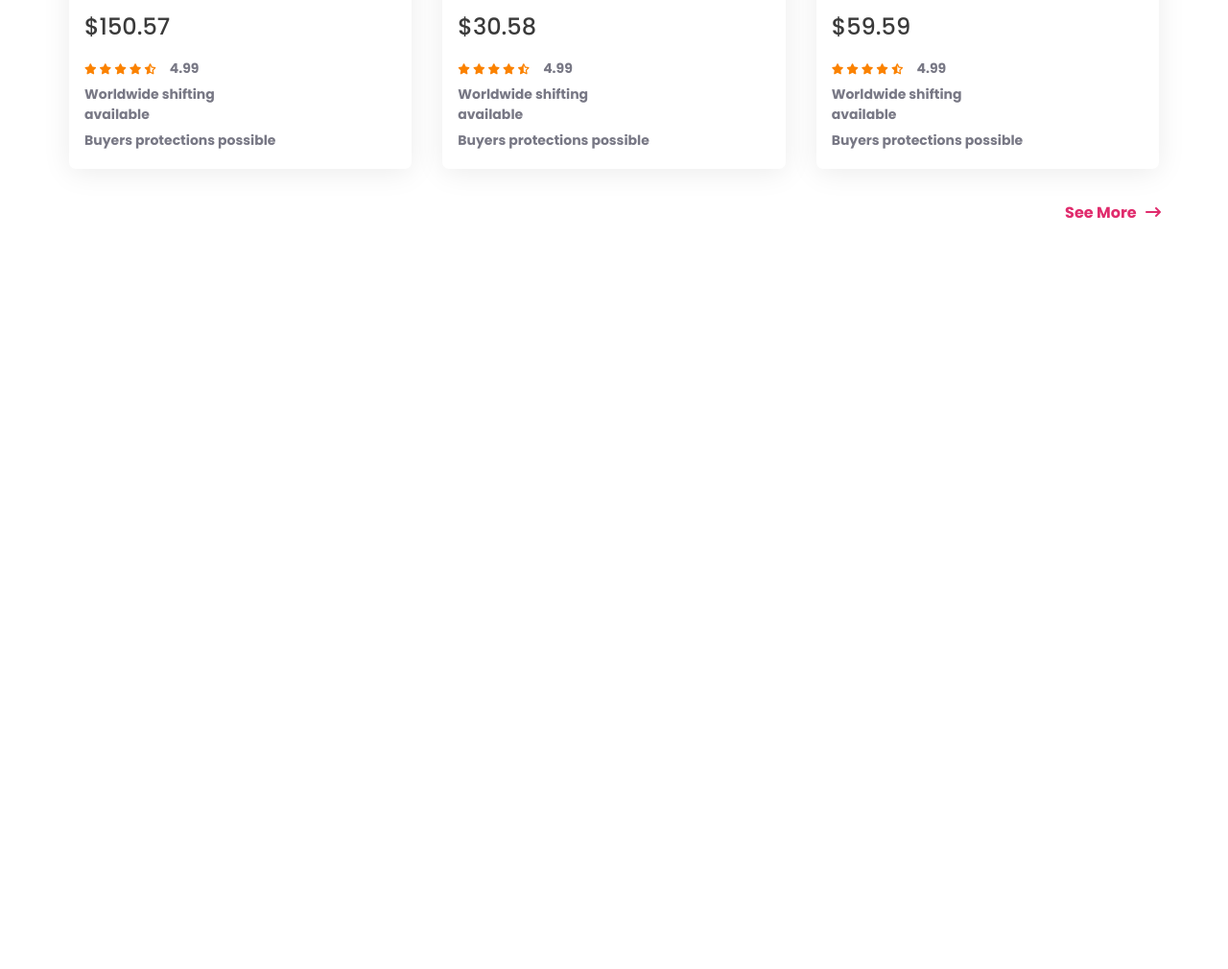
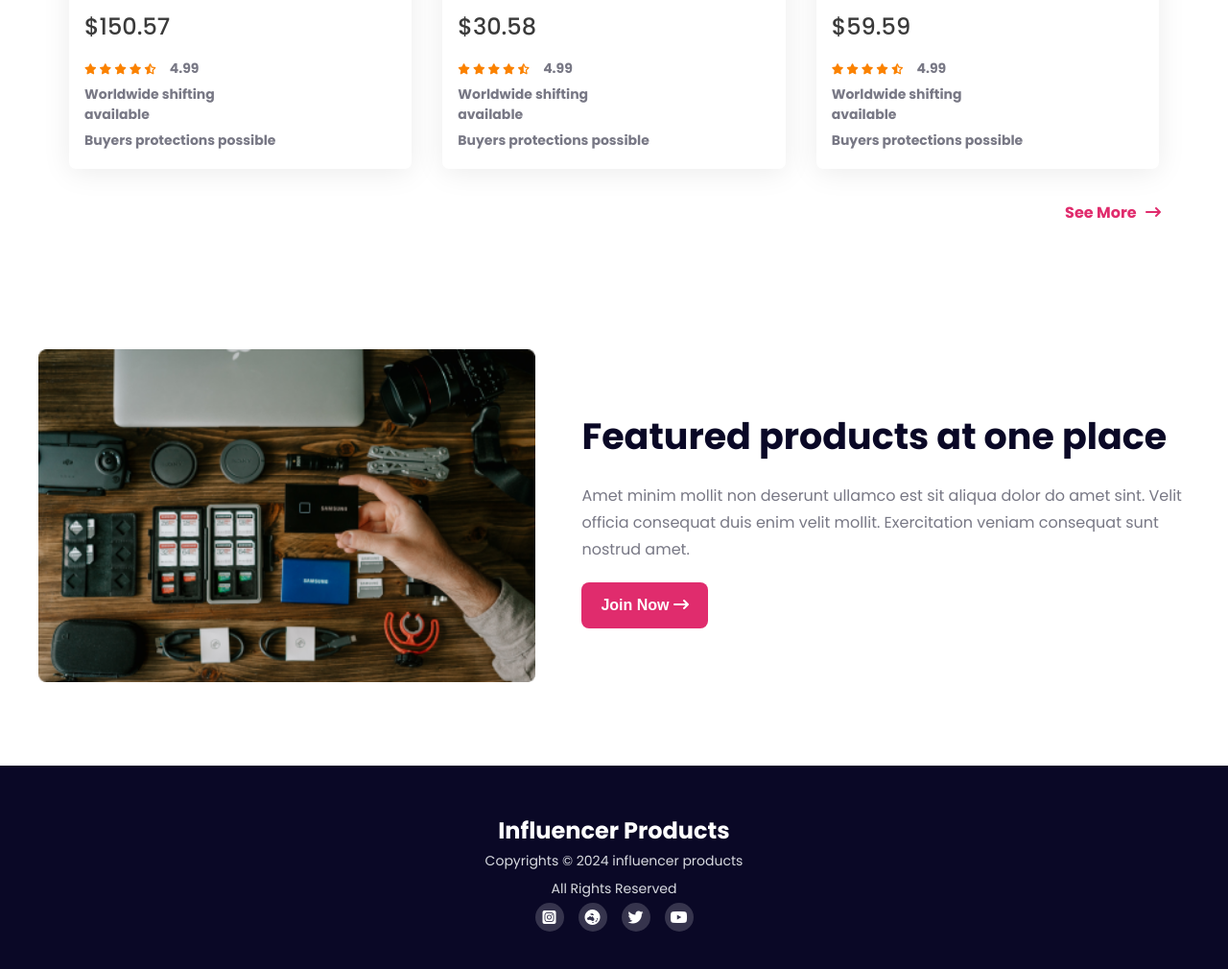
Before and after one commit to Dev-Zual/influencer-gear, a plain HTML site: page index.html in a window 1280 px wide. Shown: the part 2466-3476 px from the top of the page at 96% size. Before the commit the page ends 2750 px from the top, so only its background shows below. Drawn offline with Linux system fonts and the light colour scheme.

Commit message:
footer area done

```diff
--- a/css/main.css
+++ b/css/main.css
@@ -45,6 +45,7 @@ body {
   font-size: 1rem;
   border: none;
   border-radius: 8px;
+  cursor: pointer;
 }
 /** header area styles */
 .header-area {
@@ -123,7 +124,7 @@ section.logos-area {
   margin-top: 6rem;
   margin-bottom: 4rem;
 }
-/* collections area  */
+/** collections area  */
 section.collection-area {
   padding-bottom: 50px;
 }
@@ -201,3 +202,78 @@ h3.price {
 .see-more-btn a i {
   margin-left: 6px;
 }
+/** featured area  */
+.featured-area {
+  display: flex;
+  gap: 3rem;
+  align-items: center;
+  justify-content: space-between;
+  padding: 80px 0px;
+}
+
+.featured-img {
+  width: 45%;
+}
+
+.featured-text {
+  width: 55%;
+}
+
+.featured-img img {
+  width: 100%;
+}
+
+.featured-text h1 {
+  font-size: 2.375rem;
+  color: #0a0826;
+  font-weight: 700;
+}
+
+.featured-text p {
+  padding: 20px 0;
+  line-height: 1.75rem;
+  font-size: 1rem;
+  font-weight: 400;
+  color: var(--third-text-color);
+}
+/** footer area  */
+footer {
+  background: #0a0826;
+  color: #fff;
+  padding: 50px 0px;
+}
+
+.footer-area {
+  text-align: center;
+}
+
+.footer-area h1 {
+  font-size: 1.5rem;
+  font-weight: 700;
+}
+
+.footer-area p {
+  color: #d9dbe1;
+  font-size: 0.875rem;
+  padding: 4px 0px;
+}
+
+.social-icons {
+  display: flex;
+  justify-content: center;
+  gap: 15px;
+  align-items: center;
+  font-size: 1rem;
+}
+
+.social-icon {
+  width: 30px;
+  height: 30px;
+  background: #ffffff2e;
+  border-radius: 50%;
+  text-align: center;
+}
+
+.social-icon i {
+  margin-top: 7px;
+}
--- a/index.html
+++ b/index.html
@@ -249,8 +249,44 @@
           </div>
         </section>
         <!-- collection area ends -->
+        <!-- featured area starts -->
+        <section>
+          <div class="featured-area">
+            <div class="featured-img">
+              <img src="./images/gear.png" alt="" />
+            </div>
+            <div class="featured-text">
+              <h1>Featured products at one place</h1>
+              <p>
+                Amet minim mollit non deserunt ullamco est sit aliqua dolor do
+                amet sint. Velit officia consequat duis enim velit mollit.
+                Exercitation veniam consequat sunt nostrud amet.
+              </p>
+              <button class="btn-primary">
+                Join Now <i class="fa-solid fa-arrow-right-long"></i>
+              </button>
+            </div>
+          </div>
+        </section>
+        <!-- featured area ends -->
       </div>
     </main>
-    <footer></footer>
+    <footer>
+      <div class="footer-area">
+        <h1>Influencer Products</h1>
+        <p>Copyrights &copy; 2024 influencer products</p>
+        <p>All Rights Reserved</p>
+        <div class="social-icons">
+          <div class="social-icon">
+            <i class="fa-brands fa-square-instagram"></i>
+          </div>
+          <div class="social-icon">
+            <i class="fa-solid fa-earth-oceania"></i>
+          </div>
+          <div class="social-icon"><i class="fa-brands fa-twitter"></i></div>
+          <div class="social-icon"><i class="fa-brands fa-youtube"></i></div>
+        </div>
+      </div>
+    </footer>
   </body>
 </html>
```
